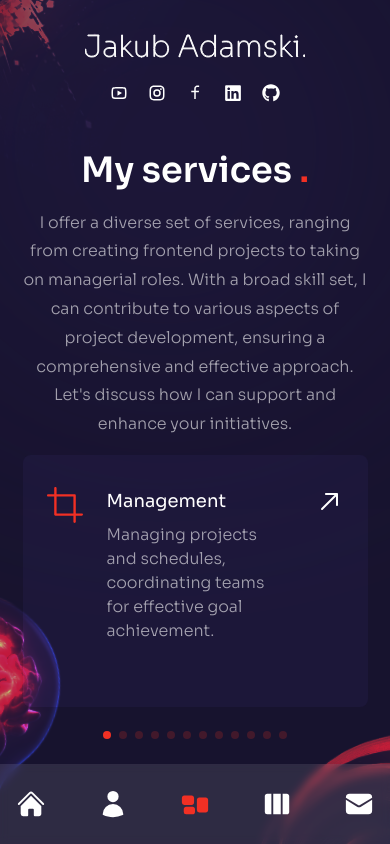
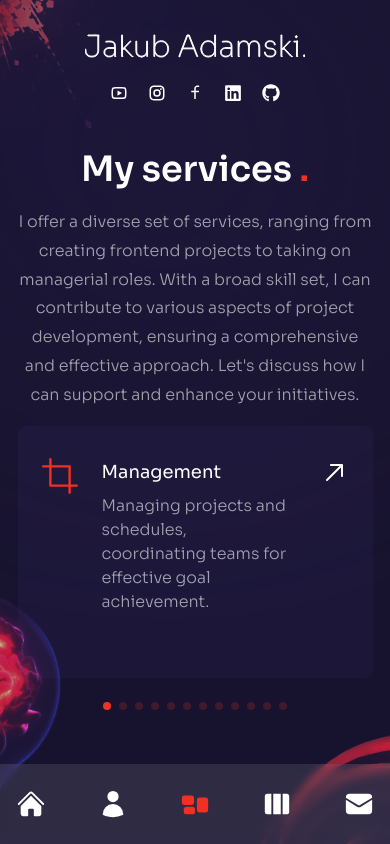
Before and after one commit to AdamskiJakub/portfolio, a Next.js app: page /services in a window 390 px wide. Built offline with nearby package versions, Linux system fonts and the light colour scheme.

Commit message:
fixing all responsive problems and sticky header

```diff
--- a/components/Header.js
+++ b/components/Header.js
@@ -5,7 +5,7 @@ import Link from "next/link";
 
 const Header = () => {
   return (
-    <header className="fixed top-0 z-50 w-full flex items-center px-16 xl:px-0 xl:h-[90px]">
+    <header className="se:sticky xsm:absolute top-0 z-50 w-full flex items-center px-16 xl:px-0 xl:h-[90px] ">
       <div className="container mx-auto">
         <div className="flex flex-col lg:flex-row justify-between items-center gap-y-6 py-8">
           <Link href={"/"}>
--- a/pages/about/index.js
+++ b/pages/about/index.js
@@ -21,7 +21,7 @@ const About = () => {
   }, []);
 
   return (
-    <div className="h-full bg-primary/30 py-32 text-center md:text-left">
+    <div className="h-full bg-primary/30 py-32 text-center md:text-left se:mt-[-130px] sm:mt-[0px] xsm:mt-[0px] xse:mt-[-130px] ">
       <Circles />
       <motion.div
         variants={fadeIn("right", 0.2)}
--- a/pages/contact/index.js
+++ b/pages/contact/index.js
@@ -107,7 +107,7 @@ const Contact = () => {
   };
 
   return (
-    <div className="h-full bg-primary/30">
+    <div className="h-full bg-primary/30 se:mt-[-130px] sm:mt-[5px] xsm:mt-[30px] xse:mt-[-100px]">
       <div className="container mx-auto py-8 text-center xl:text-left flex items-center justify-center h-full">
         {/* text and form */}
         <div className="flex flex-col w-full max-w-[700px]">
--- a/pages/index.js
+++ b/pages/index.js
@@ -10,14 +10,14 @@ const Home = () => {
   return (
     <div className="bg-primary/60 h-full">
       <div className="w-full h-full bg-gradient-to-r from-primary/10 via-black/30 to-black/10">
-        <div className="text-center flex flex-col justify-center xl:pt-40 xl:text-left h-full container mx-auto">
+        <div className="text-center flex flex-col justify-center xl:pt-40 xl:text-left h-full container mx-auto se:mt-[-130px] sm:mt-[0px] xsm:mt-[-50px] xse:mt-[-100px]">
           {/*  TEXT  */}
           <motion.h1
             variants={fadeIn("down", 0.2)}
             initial="hidden"
             animate="show"
             exit="hidden"
-            className="text-[25px] leading-tight md:text-[60px] md:leading-[1.3] mb-8 font-semibold text-center xl:text-left sm:text-3xl md:text-4xl lg:text-5xl xl:text-6xl"
+            className="text-[25px] leading-tight md:text-[54px] se:mt-[0] sm:mt-[5px] xsm:mt-[30px] xse:mt-[-100px] md:leading-[1.3] mb-8 font-semibold text-center xl:text-left sm:text-3xl md:text-4xl lg:text-5xl xl:text-6xl"
           >
             Welcome to My Portfolio <br /> I'm{" "}
             <span className="text-accent">Jakub Adamski,</span>
--- a/pages/services/index.js
+++ b/pages/services/index.js
@@ -7,9 +7,9 @@ import { fadeIn } from "../../variants";
 
 const Services = () => {
   return (
-    <div className="h-full bg-primary/30 py-28 flex items-center overflow-y-auto xsm:overflow-y-hidden">
+    <div className="h-full bg-primary/30 py-56 flex items-center overflow-y-auto xsm:overflow-y-hidden">
       <Circles />
-      <div className="container mx-auto se:mt-[60px] sm:mt-[0]">
+      <div className="container mx-auto se:mt-[0] sm:mt-[5px] xsm:mt-[30px] xse:mt-[-100px]">
         {/* text */}
         <div className="flex flex-col xl:flex-row gap-x-8">
           <div className="text-center flex xl:w-[30vw] flex-col lg:text-left mb-4 xl:mb-0">
@@ -41,7 +41,7 @@ const Services = () => {
             initial="hidden"
             animate="show"
             exit="hidden"
-            className="w-full xl:max-w-[65%]  md:mt-0"
+            className="w-full xl:max-w-[65%]  md:mt-0 se:sticky se:top-0 se:z-50"
           >
             {/* slider */}
             <ServiceSlider />
--- a/pages/thankyou/index.js
+++ b/pages/thankyou/index.js
@@ -10,7 +10,7 @@ const ThankYou = () => {
   }, []);
 
   return (
-    <div className="h-full flex items-center justify-center bg-primary/30">
+    <div className="h-full flex items-center justify-center bg-primary/30 se:mt-[-130px] sm:mt-[0px] xsm:mt-[0px] xse:mt-[-130px]">
       {/* Dodaj animacje i style według potrzeb */}
       <motion.div
         variants={fadeIn("right", 0.2)}
--- a/pages/work/index.js
+++ b/pages/work/index.js
@@ -7,7 +7,7 @@ import { fadeIn } from "../../variants";
 
 const Work = () => {
   return (
-    <div className="h-full bg-primary/30 py-16 md:py-24 xl:py-36 flex items-center">
+    <div className="h-full bg-primary/30 py-16 md:py-24 xl:py-36 flex items-center se:mt-[-100px] xsm:mt-[0] xse:mt-[-130px]">
       <Circles />
       <div className="container mx-auto">
         {/* text */}
--- a/tailwind.config.js
+++ b/tailwind.config.js
@@ -15,8 +15,9 @@ module.exports = {
       },
     },
     screens: {
+      xse: "320px",
       se: "375px",
-      xsm: "400px",
+      xsm: "385px",
       sm: "640px",
       md: "768px",
       lg: "960px",
```
